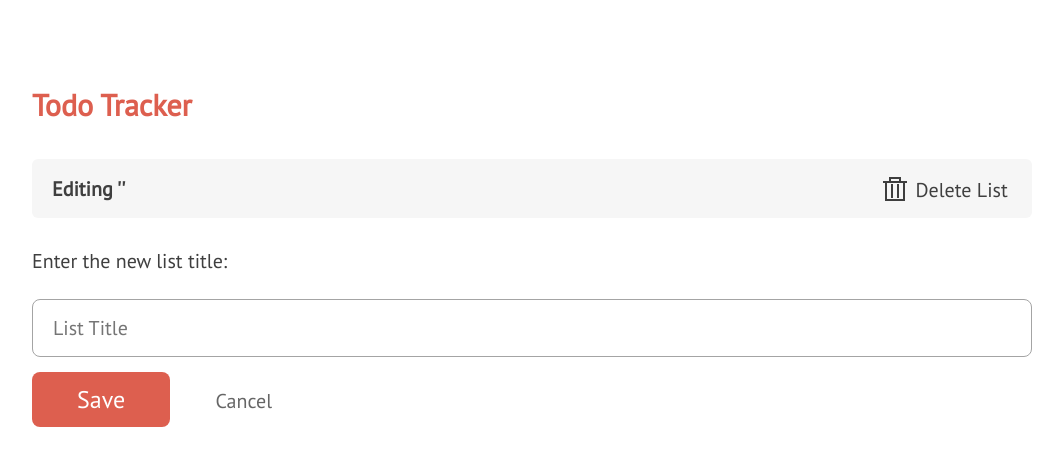
After one commit to rdisho20/todo_starter, a Flask app: template templates/edit_list.html in a window 1280 px wide. The commit adds this page. Shown: the top 466 px of the page, without its empty margins (108-1171 px from the left). Run offline with Flask 3, Linux system fonts and the light colour scheme; the template is opened without the code that fills it, so the values that code supplies are empty.

Commit message:
adding what seem to be last of the todo_starter files

```diff
--- a/app.py
+++ b/app.py
@@ -1,4 +1,5 @@
 from uuid import uuid4
+from functools import wraps
 
 from flask import (
     flash,
@@ -17,11 +18,44 @@ from todos.utils import (
     error_for_todo,
     find_list_by_id,
     find_todo_by_id,
-    mark_all_completed
+    is_list_completed,
+    is_todo_completed,
+    mark_all_completed,
+    sort_items,
+    todos_remaining,
 )
 
 app = Flask(__name__)
 app.secret_key='secret1'
+
+def require_list(f):
+    @wraps(f)
+    def decorated_function(*args, **kwargs):
+        list_id = kwargs.get('list_id')
+        lst = find_list_by_id(list_id, session['lists'])
+        if not lst:
+            raise NotFound(description="List not found")
+        return f(lst=lst, *args, **kwargs)
+
+    return decorated_function
+
+def require_todo(f):
+    @wraps(f)
+    @require_list
+    def decorated_function(lst, *args, **kwargs):
+        todo_id = kwargs.get('todo_id')
+        todo = find_todo_by_id(todo_id, lst['todos'])
+        if not todo:
+            raise NotFound(description="Todo not found")
+        return f(lst=lst, todo=todo, *args, **kwargs)
+
+    return decorated_function
+
+@app.context_processor
+def list_utilities_processor():
+    return dict(
+        is_list_completed=is_list_completed,
+    )
 
 @app.before_request
 def initialize_session():
@@ -34,8 +68,10 @@ def index():
 
 @app.route("/lists")
 def get_lists():
-    lists = session['lists']
-    return render_template("lists.html", lists=lists)
+    lists = sort_items(session['lists'], is_list_completed)
+    return render_template("lists.html",
+                           lists=lists,
+                           todos_remaining=todos_remaining)
 
 @app.route("/lists", methods=["POST"])
 def create_list():
@@ -61,20 +97,19 @@ def add_todo_list():
     return render_template("new_list.html")
 
 @app.route("/lists/<list_id>")
-def show_list(list_id):
+@require_list
+def show_list(lst, list_id):
     lst = find_list_by_id(list_id, session['lists'])
-
     if not lst:
         raise NotFound(description="List not found")
 
+    lst['todos'] = sort_items(lst['todos'], is_todo_completed)
     return render_template('list.html', lst=lst)
 
-@app.route("/lists/<list_id>", methods=["POST"])
-def create_todo(list_id):
+@app.route("/lists/<list_id>/todos", methods=["POST"])
+@require_list
+def create_todo(lst, list_id):
     todo_title = request.form["todo"].strip()
-    lst = find_list_by_id(list_id, session['lists'])
-    if not lst:
-        raise NotFound(description="List not found")
 
     error = error_for_todo(todo_title)
     if error:
@@ -92,30 +127,16 @@ def create_todo(list_id):
     return redirect(url_for('show_list', list_id=list_id))
 
 @app.route("/lists/<list_id>/todos/<todo_id>/toggle", methods=["POST"])
-def update_todo_status(list_id, todo_id):
-    lst = find_list_by_id(list_id, session['lists'])
-    if not lst:
-        raise NotFound(description="List not found")
-
-    todo = find_todo_by_id(todo_id, lst['todos'])
-    if not todo:
-        raise NotFound(description="Todo not found")
-
+@require_todo
+def update_todo_status(lst, todo, list_id, todo_id):
     todo['completed'] = (request.form['completed'] == 'True') # automatically converts to boolean value after evaluation
     flash(f"Todo '{todo['title']}' has been updated.", "success")
     session.modified = True
     return redirect(url_for('show_list', list_id=list_id)) # don't need todo_id because handled w/ temp var in Jinja2 template
 
 @app.route("/lists/<list_id>/todos/<todo_id>/delete", methods=["POST"])
-def delete_todo(list_id, todo_id):
-    lst = find_list_by_id(list_id, session['lists'])
-    if not lst:
-        raise NotFound(description="List not found")
-
-    todo = find_todo_by_id(todo_id, lst['todos'])
-    if not todo:
-        raise NotFound(description="Todo not found")
-
+@require_todo
+def delete_todo(lst, todo, list_id, todo_id):
     '''
     find todo by id, then determine its index position in lst['todos']
     remove the todo at that index position, printing title in success message
@@ -127,16 +148,42 @@ def delete_todo(list_id, todo_id):
     return redirect(url_for('show_list', list_id=list_id))
 
 @app.route("/lists/<list_id>/complete_all", methods=["POST"])
-def complete_all_todos(list_id):
-    lst = find_list_by_id(list_id, session['lists'])
-    if not lst:
-        raise NotFound(description="List not found")
-
+@require_list
+def complete_all_todos(lst, list_id):
     mark_all_completed(lst)
 
     flash(f"All Todos have been marked COMPLETED.", "success")
     session.modified = True
     return redirect(url_for('show_list', list_id=list_id))
 
+@app.route("/lists/<list_id>/edit")
+@require_list
+def edit_list(lst, list_id):
+    return render_template('edit_list.html', lst=lst)
+
+@app.route("/lists/<list_id>/delete", methods=["POST"])
+@require_list
+def delete_list(lst, list_id):
+    lst_index = session['lists'].index(lst)
+    deleted_list = session['lists'].pop(lst_index)
+    flash(f"List '{deleted_list['title']}' has been DELETED.", "success")
+    session.modified = True
+    return redirect(url_for('get_lists'))
+
+@app.route("/lists/<list_id>", methods=["POST"])
+@require_list
+def update_list_title(lst, list_id):
+    title = request.form["list_title"].strip()
+
+    error = error_for_list_title(title, session['lists'])
+    if error:
+        flash(error, "error")
+        return render_template('edit_list.html', lst=lst, title=title)
+
+    lst['title'] = title
+    flash("List title successfully updated", "success")
+    session.modified = True
+    return redirect(url_for('show_list', list_id=list_id))
+
 if __name__ == "__main__":
     app.run(debug=True, port=5003)
--- /dev/null
+++ b/static/javascripts/application.js
@@ -0,0 +1,15 @@
+"use strict";
+
+document.addEventListener("DOMContentLoaded", function () {
+  let forms = document.querySelectorAll("form.delete, form.complete_all");
+  forms.forEach(form => {
+    form.addEventListener("submit", function (event) {
+      event.preventDefault();
+      event.stopPropagation();
+
+      if (confirm("Are you sure? This cannot be undone!")) {
+        event.target.submit();
+      }
+    });
+  });
+});
--- /dev/null
+++ b/templates/edit_list.html
@@ -0,0 +1,33 @@
+{% extends 'layout.html' %}
+
+{% block content %}
+  <section id="todos">
+    <header>
+      <h2>Editing '{{ lst.title }}'</h2>
+      <ul>
+        <li>
+          <form class="delete" action="/lists/{{ lst.id }}/delete"
+                method="post">
+            <button type="submit" class="delete">Delete List</button>
+          </form>
+      </ul>
+    </header>
+  </section>
+
+  <form action="/lists/{{ lst.id }}" method="post">
+    <dl>
+      <dt>
+        <label for="list_title">Enter the new list title:</label>
+      </dt>
+      <dd>
+        <input type="text" name="list_title" placeholder="List Title"
+               value="{{ title if title is defined else lst.title }}">
+
+      </dd>
+    </dl>
+    <fieldset class="actions">
+      <input type="submit" value="Save">
+      <a href="{{ url_for('show_list', list_id=lst.id) }}">Cancel</a>
+    </fieldset>
+  </form>
+{% endblock %}
--- a/templates/layout.html
+++ b/templates/layout.html
@@ -6,6 +6,7 @@
     <link rel="stylesheet" href="//fonts.googleapis.com/css?family=PT+Sans">
     <link rel="stylesheet" href="{{ url_for('static', filename='stylesheets/whitespace-reset.css') }}">
     <link rel="stylesheet" href="{{ url_for('static', filename='stylesheets/application.css') }}">
+    <script src="{{ url_for('static', filename='javascripts/application.js') }}"></script>
   </head>
   <body>
     <header>
--- a/templates/list.html
+++ b/templates/list.html
@@ -1,7 +1,8 @@
 {% extends 'layout.html' %}
 
 {% block content %}
-  <section id="todos">
+  <section id="todos"
+           class="{{ 'complete' if is_list_completed(lst) else '' }}">
     <header>
       <h2>{{ lst.title }}</h2>
       <ul>
@@ -13,7 +14,7 @@
           </form>
         </li>
         <li>
-          <a class="edit" href="/lists/{{ lst.id }}/edit">Edit List</a>
+          <a class="edit" href="{{ url_for('edit_list', list_id=lst.id)}}">Edit List</a>
         </li>
       </ul>
     </header>
--- a/templates/lists.html
+++ b/templates/lists.html
@@ -4,10 +4,10 @@
   {% if lists %}
     <ul id="lists">
         {% for lst in lists %}
-            <li>
+            <li class="{{ 'complete' if is_list_completed(lst) else '' }}">
                 <a href="{{ url_for('show_list', list_id=lst.id) }}">
                     <h2>{{ lst.title }}</h2>
-                    <p>{{ lst.todos | length }}</p>
+                    <p>{{ todos_remaining(lst) }} / {{ lst.todos | length }}</p>
                 </a>
             </li>
         {% endfor %}
```
Also changed, not shown: todos/utils.py (+19 -0 lines).
